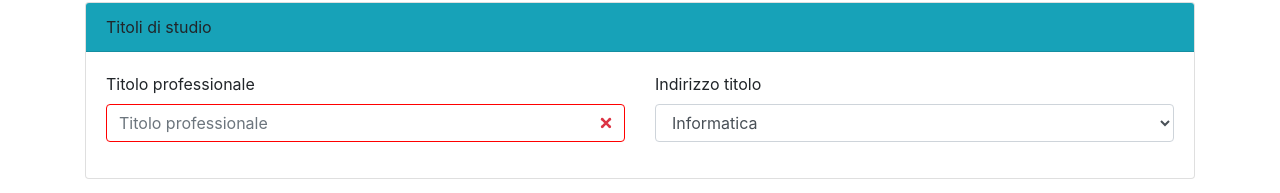
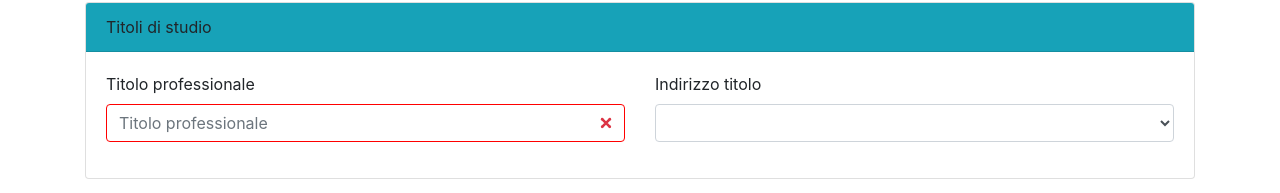
Before and after one commit to tdifiori/testFormBuilder, an Angular app: page / in a window 1280 px wide. Shown: the part 501-694 px from the top of the page. Built offline with nearby package versions, Linux system fonts and the light colour scheme.

Commit message:
2 files modified

```diff
--- a/src/app/Shared/section/section.component.ts
+++ b/src/app/Shared/section/section.component.ts
@@ -41,14 +41,15 @@ import { FormBuilder, FormGroup, FormControl } from '@angular/forms';
                 </div>
 
 
-
                 <div *ngSwitchCase="'select'" >
                 <label>{{field.label}}</label>
                   <select
                     formControlName="{{field.key}}"
                     name="{{field.key}}"
                     class="form-control form-control-md" >
-                    <option *ngFor="let select of field.options">{{select.title}}</option>
+                    <option *ngFor="let select of field.options" value={{select.title}}>
+                      {{select.title}}
+                    </option>
                   </select>
                 </div>
 
--- a/src/app/mock/formconfig.ts
+++ b/src/app/mock/formconfig.ts
@@ -143,9 +143,7 @@
                 }
               ],
               "rules":[
-                {'type':"required"},
-                {'type':"minLength",'value':3},
-                {'type':"maxLength",'value':12}
+                {'type':"required"}
               ]
             }
           ]
```
